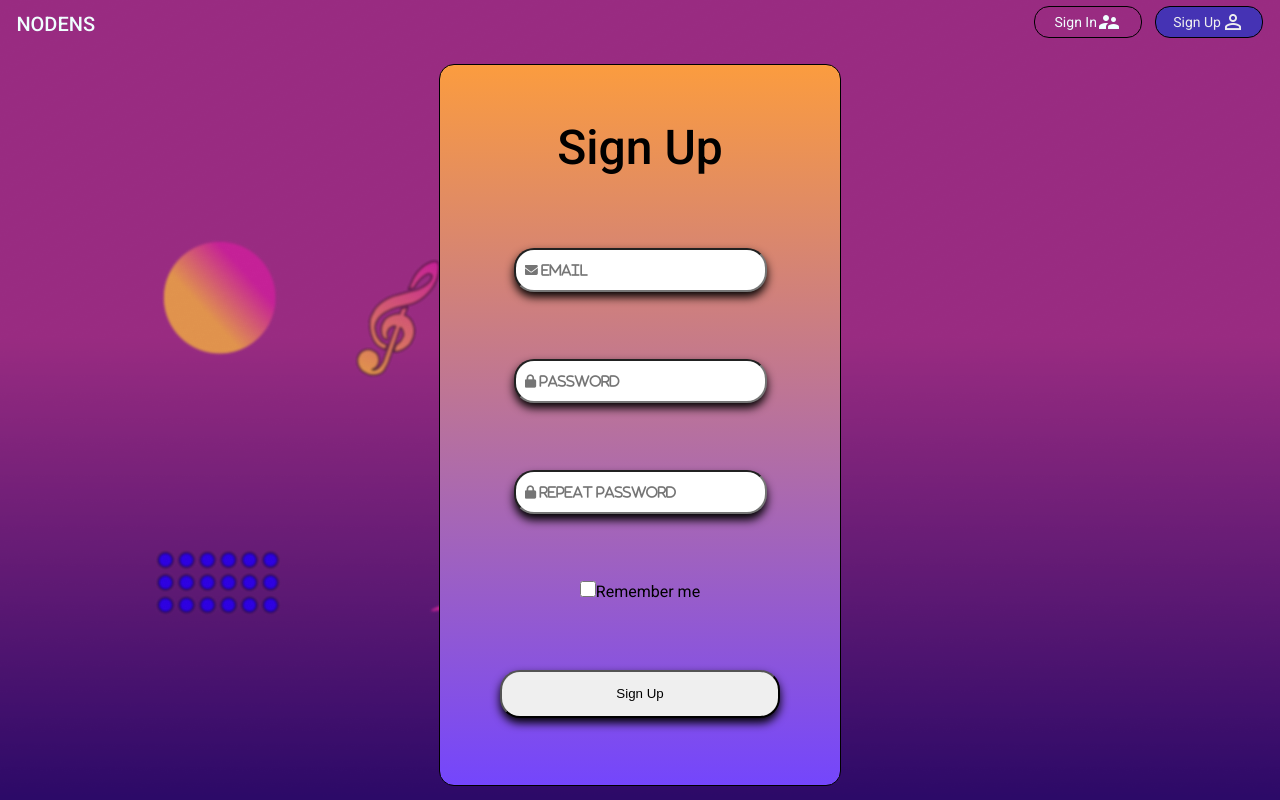
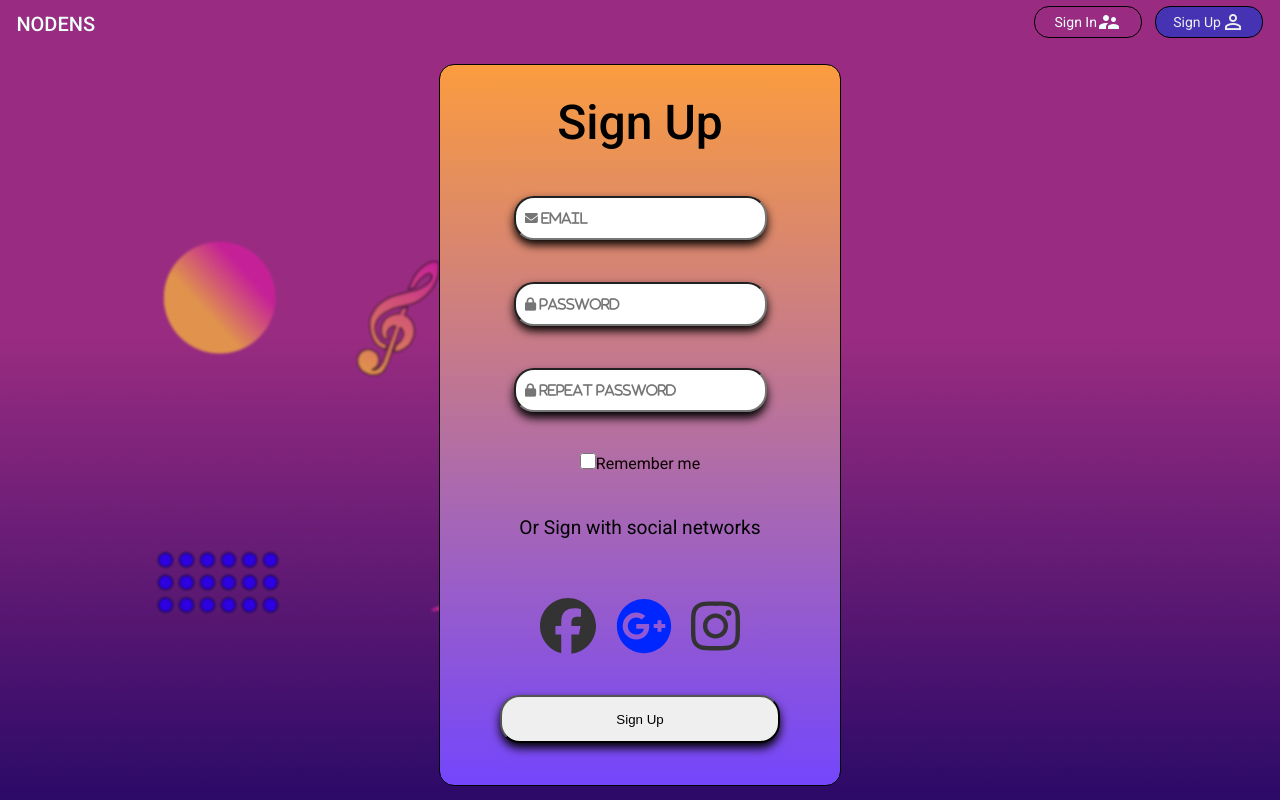
Before and after one commit to Epg33/vistas-proyecto, an Angular app: page /registro in a window 1280 px wide. Built offline with nearby package versions, Linux system fonts and the light colour scheme.

Commit message:
Mejorado visual registro

```diff
--- a/src/app/components/register/register.component.css
+++ b/src/app/components/register/register.component.css
@@ -66,5 +66,26 @@
 }
 .check{
     font-size: 1rem;
-    color: rgb(0, 0, 0);
+    color :rgb(14, 1, 1);
 }
+.icons{
+    display: flex;
+    justify-content: space-between;
+    align-items: center;
+    width: 50%;
+}
+.fa-facebook{
+    font-size: 3.5rem;
+    color: #333;
+  }
+  .fa-google-plus{
+    font-size: 3.5rem;
+    color: rgb(0, 38, 255);
+  }
+  .fa-instagram{
+    font-size: 3.5rem;
+    color: #333 ;
+  }
+  h4{
+    font-size: 1.2rem;
+  }
--- a/src/app/components/register/register.component.html
+++ b/src/app/components/register/register.component.html
@@ -8,7 +8,12 @@
             <div class="check">
                 <input type="checkbox" class="checkbox">Remember me
             </div>
-
+           <h4>Or Sign with social networks</h4>
+            <div class="icons">
+            <a href=""><i class="fa-brands fa-facebook"></i></a>
+            <a href=""><i class="fa-brands fa-google-plus"></i></a>
+            <a href=""><i class="fa-brands fa-instagram"></i></a>
+            </div>
             <input type="button" class="button-box" value="Sign Up">
         </div>
     </div>
```
